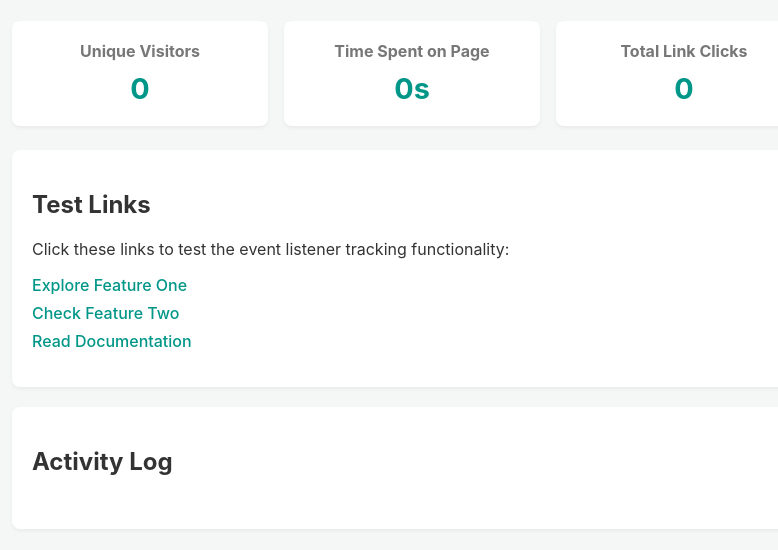
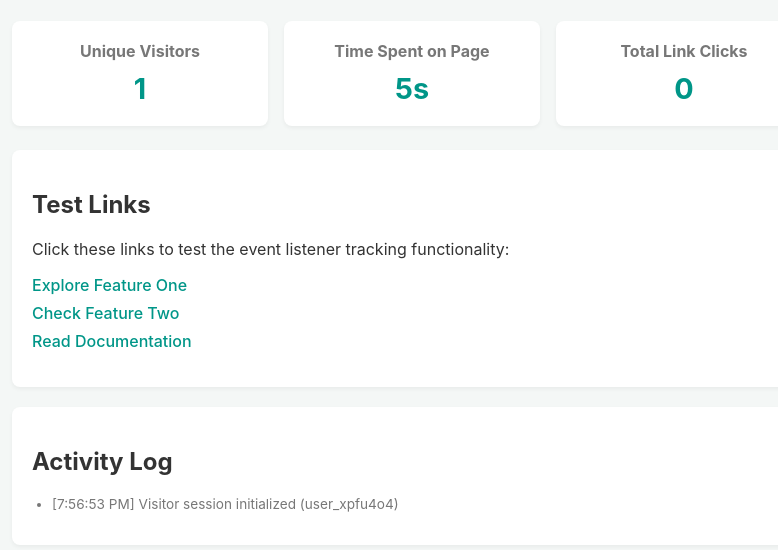
Before and after one commit to imatta/demo, a plain HTML site: page HTML/index.html in a window 1280 px wide. Shown: the part 90-640 px from the top of the page, without its empty margins (228-1006 px from the left). Drawn offline with Linux system fonts and the light colour scheme; files that its build step writes are made by us from their sources.

Commit message:
Add Rohith dynamic website files

```diff
--- a/HTML/index.html
+++ b/HTML/index.html
@@ -4,7 +4,7 @@
     <meta charset="UTF-8">
     <meta name="viewport" content="width=device-width, initial-scale=1.0">
     <title>Visitor & Interaction Tracker</title>
-    <link rel="stylesheet" href="./style.css">
+    <link rel="stylesheet" href="../CSS/style.css">
 </head>
 <body>
     <div class="container">
@@ -45,6 +45,6 @@
             </ul>
         </section>
     </div>
-      <script src="./script.js"></script>
+      <script src="../Scripts/test.js"></script>
 </body>
 </html>
```
